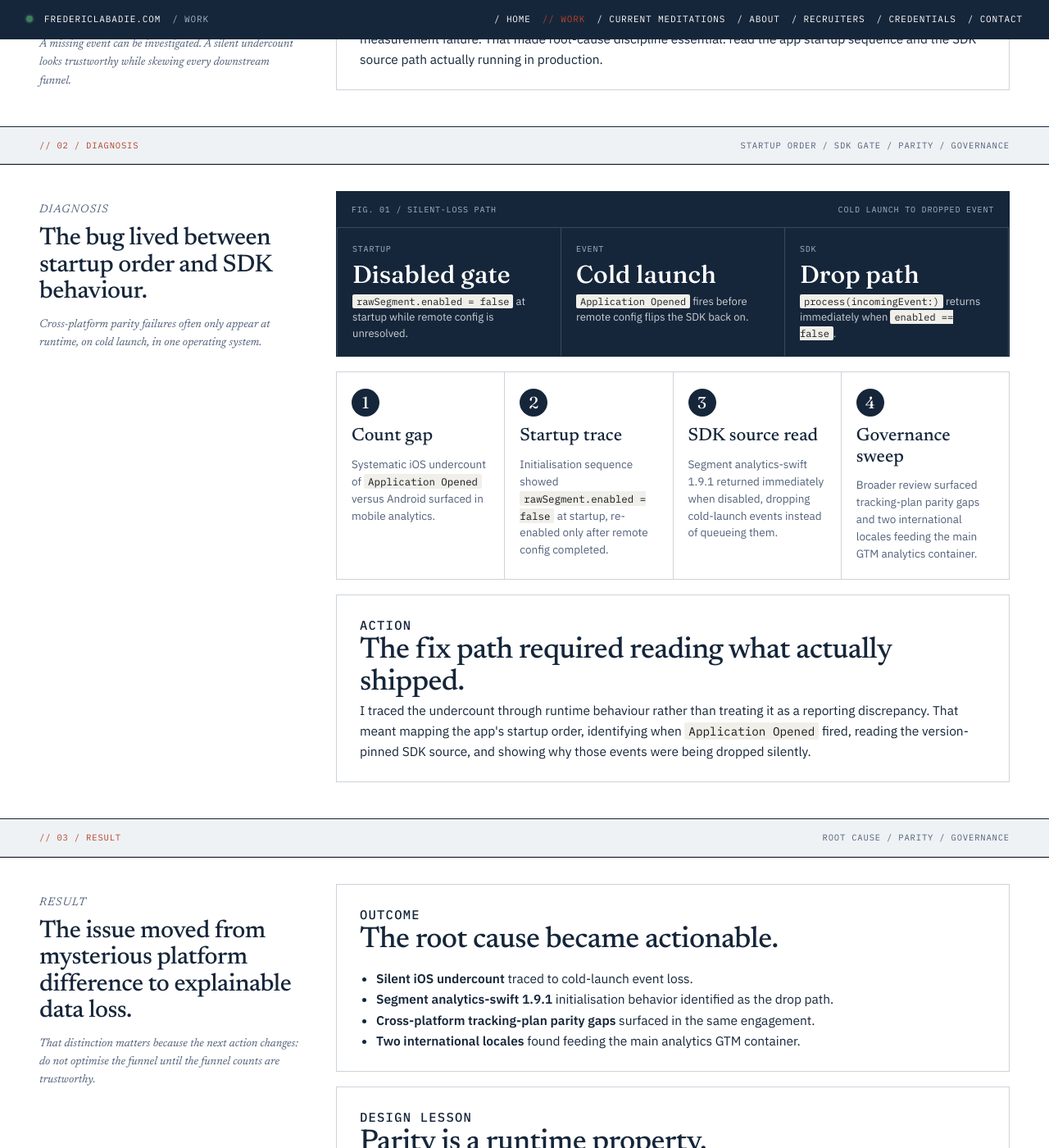
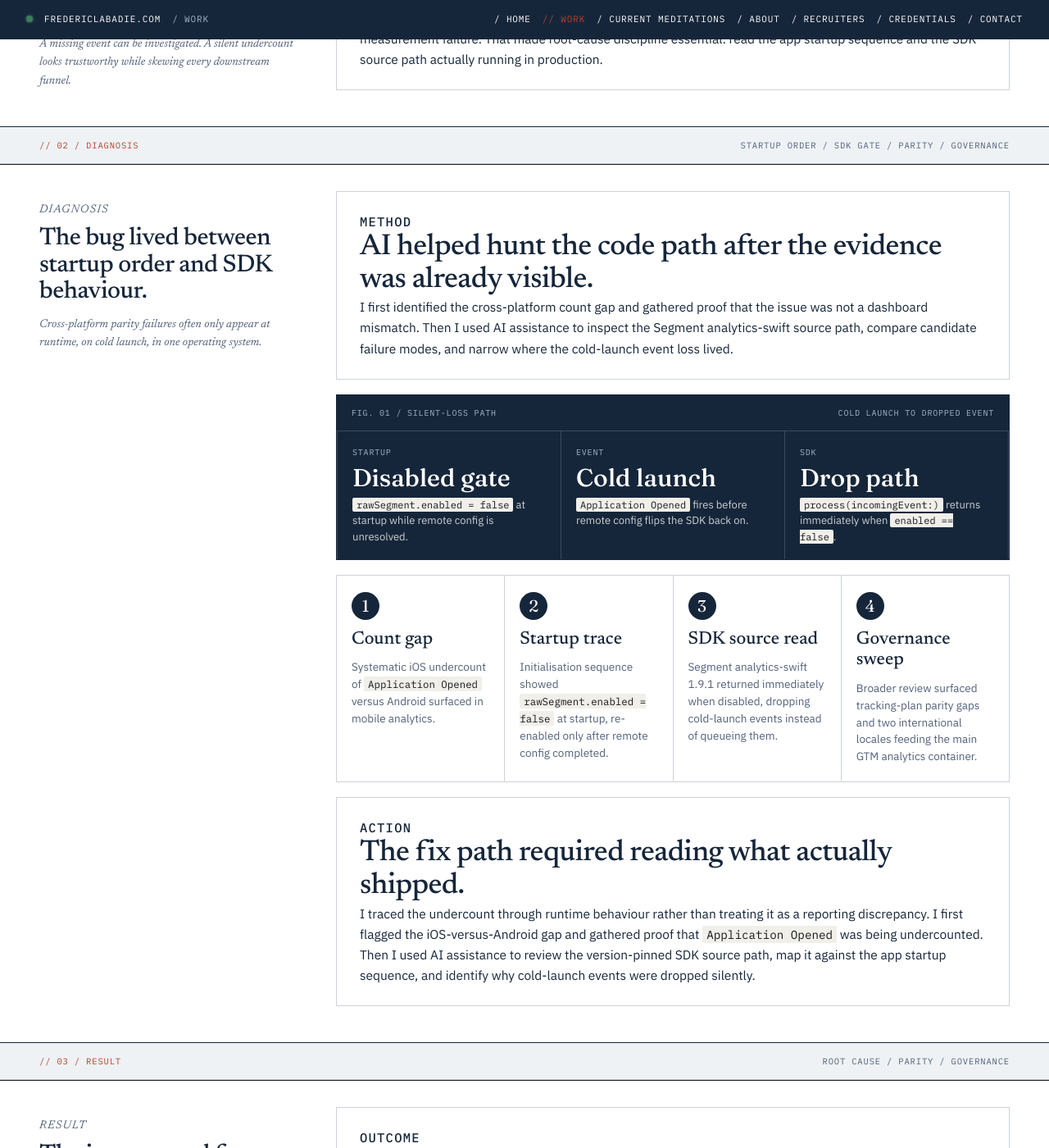
Before and after one commit to fredericlabadie/fredericlabadie.github.io, a Jekyll site: the page built from work/mqsr-schema-sdk.html, in a window 1280 px wide and 1400 px high, scrolled down 1378 px. Shown: the whole window at 82% size. Built offline with Jekyll 4.4.1, drawn with Linux system fonts in a browser that asks for light colours; comment, search, counter and statistics services are not loaded; some of the changed text lies outside the part shown.

Commit message:
Update QSR SDK debugging case with AI-assisted source review framing

```diff
--- a/work/mqsr-schema-sdk.html
+++ b/work/mqsr-schema-sdk.html
@@ -3,24 +3,24 @@ nav_key: work
 footer_label: Case study
 layout: case
 title: "A silent iOS data-loss bug, traced to the initialisation sequence"
-description: "SDK-level debugging traced a silent iOS Application Opened undercount to Segment analytics-swift 1.9.1 initialisation behavior, alongside cross-platform parity and GTM container governance findings."
+description: "Human-led anomaly detection and proof gathering flagged a silent iOS Application Opened undercount; AI-assisted SDK source review helped trace the cause to Segment analytics-swift 1.9.1 initialisation behaviour."
 og_title: "A silent iOS data-loss bug &mdash; case study"
-og_description: "SDK-level debugging traced a silent iOS undercount to Segment SDK initialisation behavior."
+og_description: "Human-led anomaly detection plus AI-assisted SDK source review for a silent iOS undercount."
 og_url: "https://fredericlabadie.com/work/mqsr-schema-sdk.html"
 twitter_title: "A silent iOS data-loss bug &mdash; case study"
-twitter_description: "SDK-level debugging traced a silent iOS undercount to Segment SDK initialisation behavior."
+twitter_description: "Human-led anomaly detection plus AI-assisted SDK source review for a silent iOS undercount."
 ---
     <header class="bp-case-hero">
       <div>
-        <p class="bp-case-kicker bp-case-accent">// Case study / Lens 02 / Instrumentation &amp; SDK Debugging</p>
+        <p class="bp-case-kicker bp-case-accent">// Case study / SDK debugging</p>
         <h1>A silent iOS data-loss bug, traced to the initialisation sequence.</h1>
-        <p class="bp-case-dek">A systematic iOS undercount of <code>Application Opened</code> events versus Android was root-caused to runtime SDK behaviour on cold launch, not to a dashboard or documentation mismatch.</p>
+        <p class="bp-case-dek">I flagged and proved a systematic iOS undercount of <code>Application Opened</code> events versus Android, then used AI assistance to review the SDK code path and locate the runtime behaviour causing silent cold-launch event loss.</p>
       </div>
       <aside class="bp-case-hero-panel" aria-label="Case summary">
         <div class="bp-case-panel-head"><span>Case file</span><span>Static / anonymised</span></div>
         <div class="bp-case-panel-row"><span>Client context</span><p>Major quick-service restaurant brand / Segment CDP / mobile app telemetry</p></div>
         <div class="bp-case-panel-row"><span>SDK version</span><strong>analytics-swift 1.9.1</strong></div>
-        <div class="bp-case-panel-row"><span>Role</span><p>SDK-level debugging, cross-platform parity review, GTM container governance, root-cause framing</p></div>
+        <div class="bp-case-panel-row"><span>Role</span><p>Anomaly detection, proof gathering, AI-assisted SDK source review, cross-platform parity review, GTM container governance</p></div>
       </aside>
     </header>
 
@@ -68,6 +68,12 @@ twitter_description: "SDK-level debugging traced a silent iOS undercount to Segm
         <p>Cross-platform parity failures often only appear at runtime, on cold launch, in one operating system.</p>
       </aside>
       <div class="bp-case-main">
+        <article class="bp-case-block">
+          <p class="bp-case-mono bp-case-accent">Method</p>
+          <h3>AI helped hunt the code path after the evidence was already visible.</h3>
+          <p>I first identified the cross-platform count gap and gathered proof that the issue was not a dashboard mismatch. Then I used AI assistance to inspect the Segment analytics-swift source path, compare candidate failure modes, and narrow where the cold-launch event loss lived.</p>
+        </article>
+
         <figure class="bp-case-figure" aria-label="SDK debugging sequence diagram">
           <figcaption><span>fig. 01 / silent-loss path</span><span>cold launch to dropped event</span></figcaption>
           <div class="bp-case-figure-grid">
@@ -87,7 +93,7 @@ twitter_description: "SDK-level debugging traced a silent iOS undercount to Segm
         <article class="bp-case-block">
           <p class="bp-case-mono bp-case-accent">Action</p>
           <h3>The fix path required reading what actually shipped.</h3>
-          <p>I traced the undercount through runtime behaviour rather than treating it as a reporting discrepancy. That meant mapping the app's startup order, identifying when <code>Application Opened</code> fired, reading the version-pinned SDK source, and showing why those events were being dropped silently.</p>
+          <p>I traced the undercount through runtime behaviour rather than treating it as a reporting discrepancy. I first flagged the iOS-versus-Android gap and gathered proof that <code>Application Opened</code> was being undercounted. Then I used AI assistance to review the version-pinned SDK source path, map it against the app startup sequence, and identify why cold-launch events were dropped silently.</p>
         </article>
       </div>
     </section>
@@ -96,7 +102,7 @@ twitter_description: "SDK-level debugging traced a silent iOS undercount to Segm
     <section class="bp-case-content">
       <aside class="bp-case-sidebar">
         <p class="bp-case-mono bp-case-accent">Result</p>
-        <h2>The issue moved from mysterious platform difference to explainable data loss.</h2>
+        <h2>The issue moved from suspected platform difference to explainable data loss.</h2>
         <p>That distinction matters because the next action changes: do not optimise the funnel until the funnel counts are trustworthy.</p>
       </aside>
       <div class="bp-case-main">
@@ -105,7 +111,7 @@ twitter_description: "SDK-level debugging traced a silent iOS undercount to Segm
           <h3>The root cause became actionable.</h3>
           <ul>
             <li><strong>Silent iOS undercount</strong> traced to cold-launch event loss.</li>
-            <li><strong>Segment analytics-swift 1.9.1</strong> initialisation behavior identified as the drop path.</li>
+            <li><strong>Segment analytics-swift 1.9.1</strong> initialisation behaviour identified as the drop path.</li>
             <li><strong>Cross-platform tracking-plan parity gaps</strong> surfaced in the same engagement.</li>
             <li><strong>Two international locales</strong> found feeding the main analytics GTM container.</li>
           </ul>
@@ -121,6 +127,7 @@ twitter_description: "SDK-level debugging traced a silent iOS undercount to Segm
           <span class="bp-case-tag">Segment CDP</span>
           <span class="bp-case-tag">analytics-swift 1.9.1</span>
           <span class="bp-case-tag">SDK debugging</span>
+          <span class="bp-case-tag">AI-assisted source review</span>
           <span class="bp-case-tag">Cross-platform parity</span>
           <span class="bp-case-tag">GTM container governance</span>
           <span class="bp-case-tag">Mobile telemetry</span>
@@ -130,7 +137,7 @@ twitter_description: "SDK-level debugging traced a silent iOS undercount to Segm
 
     <div class="bp-case-section-tag" aria-hidden="true"><span>// 04 / next</span><span>case library / adjacent evidence / contact</span></div>
     <section class="bp-case-next">
-      <a href="../work/"><span class="bp-case-mono bp-case-accent">More cases</span><strong>Full case library.</strong><span>Eighteen cases across seven lenses: question formulation, instrumentation, experimentation, AI workflows, adoption, marketing analytics, and data engineering.</span></a>
+      <a href="../work/"><span class="bp-case-mono bp-case-accent">More cases</span><strong>Full case library.</strong><span>Sixteen primary cases across seven categories: question discovery, instrumentation, experimentation, AI workflows, adoption, marketing analytics, and data engineering.</span></a>
       <a href="mqsr-errors.html"><span class="bp-case-mono bp-case-accent">Adjacent case</span><strong>Clean taxonomy, trustworthy alerts, enriched context.</strong><span>Another QSR instrumentation case focused on alert reliability and error-event context.</span></a>
       <a href="../contact/"><span class="bp-case-mono bp-case-accent">Get in touch</span><strong>Contact and context.</strong><span>Email, LinkedIn, GitHub, the CV. Happy to walk through this case or any other in detail.</span></a>
     </section>
```
